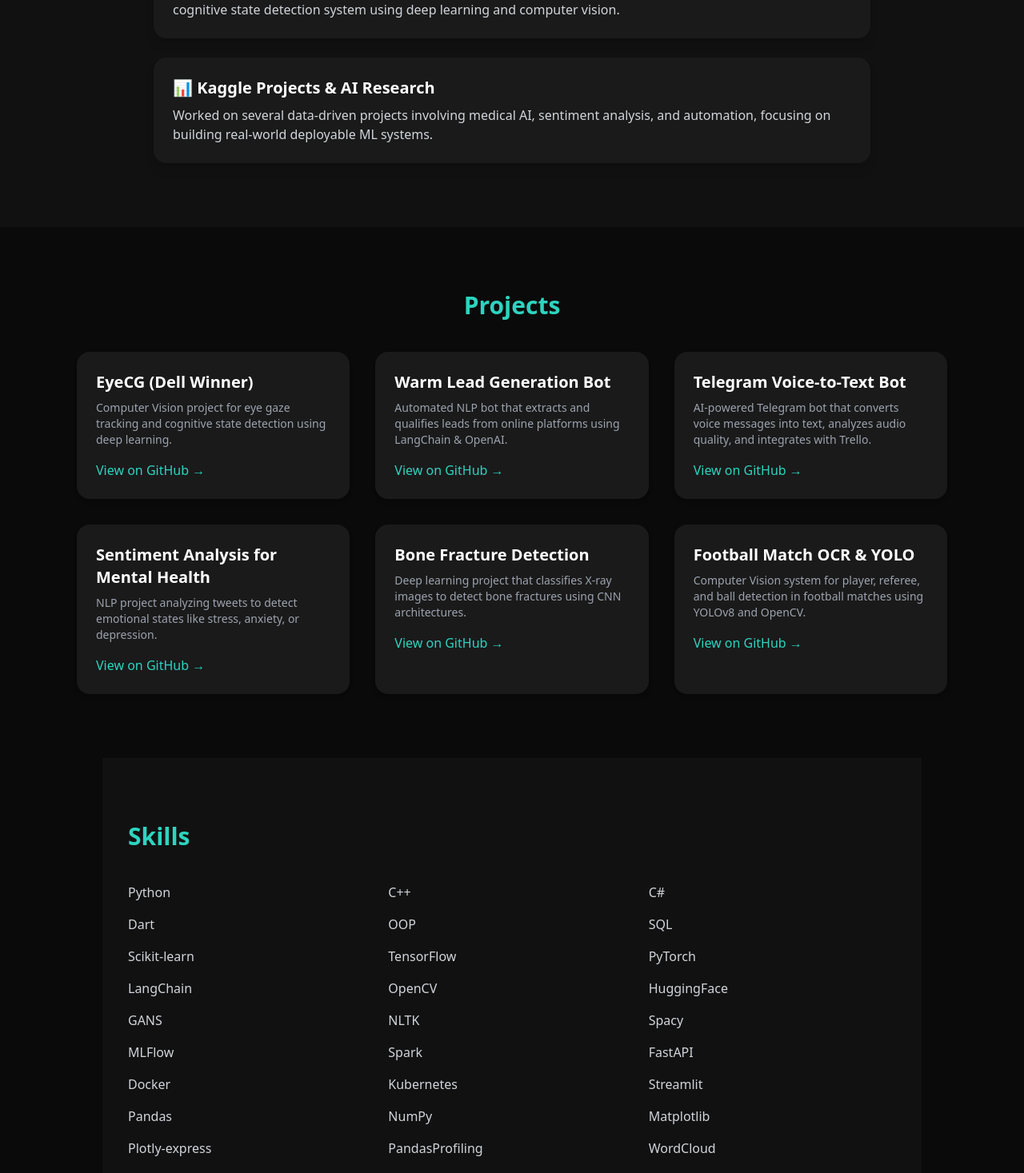
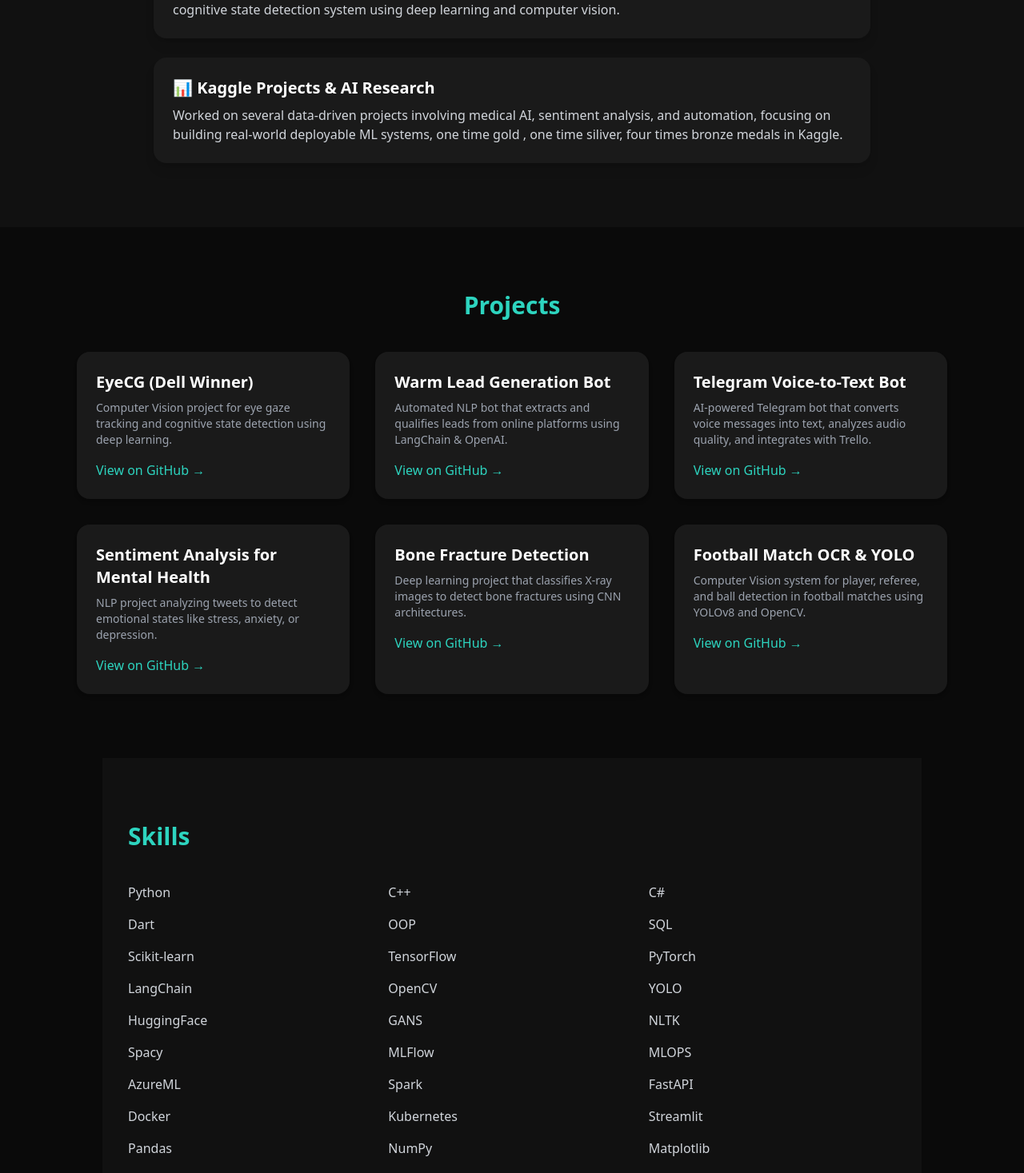
Before and after one commit to Mohamedtahaahmedtaha/portfolio, a React (Create React App) app: page / in a window 1280 px wide. Shown: the part 1123-2590 px from the top of the page at 80% size. Built offline with nearby package versions, Linux system fonts and the light colour scheme.

Commit message:
update resume

```diff
--- a/src/App.tsx
+++ b/src/App.tsx
@@ -103,7 +103,8 @@ export default function App() {
             <p>
               Worked on several data-driven projects involving medical AI,
               sentiment analysis, and automation, focusing on building
-              real-world deployable ML systems.
+              real-world deployable ML systems, one time gold , one time
+              siliver, four times bronze medals in Kaggle.
             </p>
           </div>
         </div>
@@ -169,11 +170,14 @@ export default function App() {
           <span>PyTorch</span>
           <span>LangChain</span>
           <span>OpenCV</span>
+          <span>YOLO</span>
           <span>HuggingFace</span>
           <span>GANS</span>
           <span>NLTK</span>
           <span>Spacy</span>
           <span>MLFlow</span>
+          <span>MLOPS</span>
+          <span>AzureML</span>
           <span>Spark</span>
           <span>FastAPI</span>
           <span>Docker</span>
```
